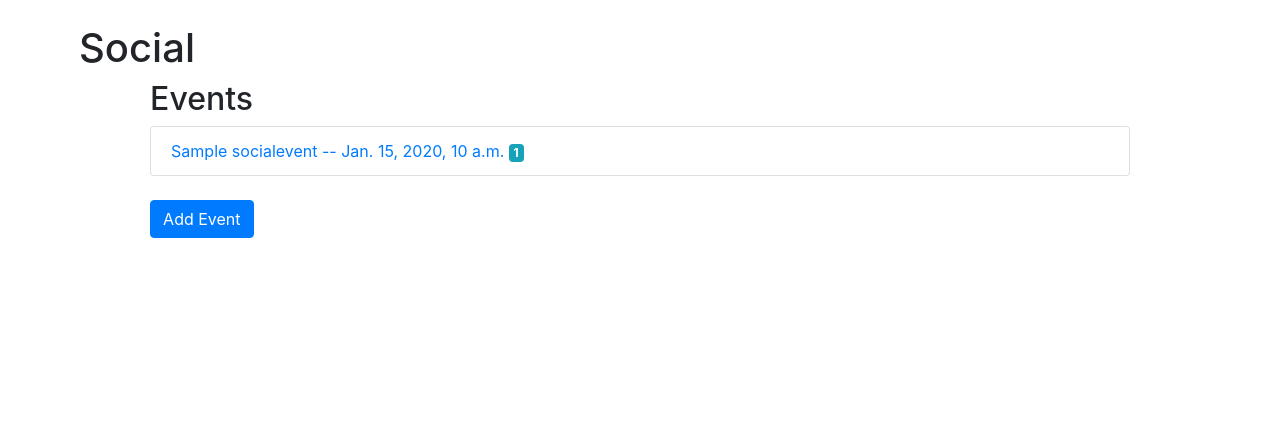
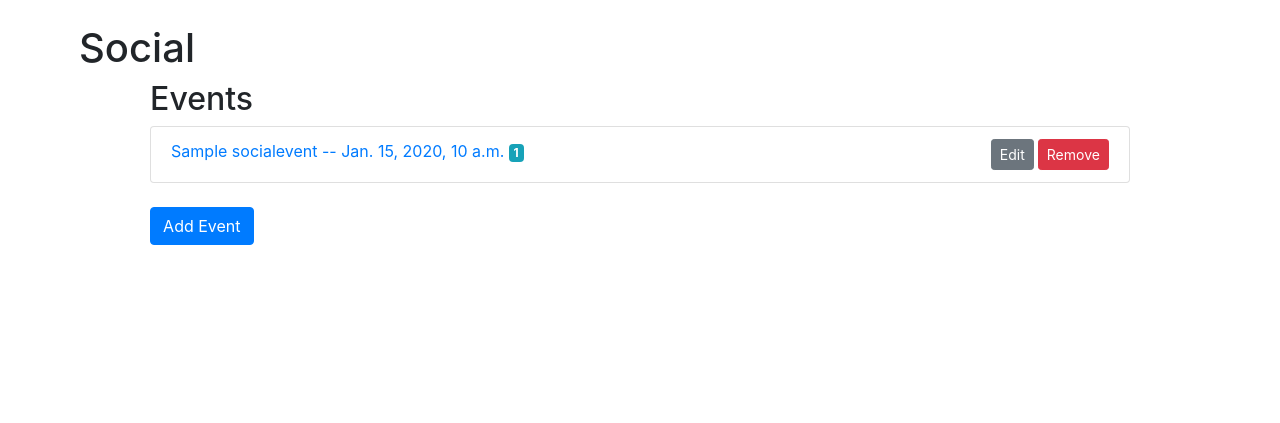
Before and after one commit to csyager/greeklink-core, a Django app: page /social in a window 1280 px wide. Shown: the part 56-479 px from the top of the page. Run offline with Django 3.2, Linux system fonts and the light colour scheme; a user stored in the database is signed in; tables that the repository leaves empty hold one stand-in row (values such as "Sample post"); some libraries are stand-ins or nearby versions.

Commit message:
Edit and remove buttons

```diff
--- a/core/forms.py
+++ b/core/forms.py
@@ -69,7 +69,6 @@ class AnnouncementForm(ModelForm):
         model = Announcement
         fields = ('title', 'target', 'body')
 
-
 class SiteSettingsForm(ModelForm):
     class Meta:
         model = SiteSettings
--- a/core/templates/core/all_announcements.html
+++ b/core/templates/core/all_announcements.html
@@ -37,7 +37,11 @@
             <ul class="list-group">
                 {% for announcement in announcements %}
                 <li class="list-group-item">
-                    <b><a href="{{ announcement.target }}">{{ announcement.title }}</a></b> - {{ announcement.user }}<br>
+                    <b><a href="{{ announcement.target }}">{{ announcement.title }}</a></b> - {{ announcement.user }}
+                {% if user.is_superuser %}
+                <a href="removeAnnouncement{{ announcement.id }}" class="btn btn-danger btn-sm float-right">Remove</a>
+                {% endif %}
+                    <br>
                     {{ announcement.body }}
                 </li>
                 {% endfor %}
--- a/core/templates/core/social.html
+++ b/core/templates/core/social.html
@@ -5,11 +5,72 @@
     <h1>Social</h1>
     <div class="container">
         <h2>Events</h2>
-        <div class="list-group">
+        <ul class="list-group">
             {% for event in page_obj %}
-            <a href="social_event{{ event.id }}" class="list-group-item">{{ event.name }} -- {{ event.date }}, {{ event.time }} <span class="badge badge-info">{{ event.list.count }}</span></a>
+            <li class="list-group-item"> <a href="social_event{{ event.id }}">{{ event.name }} -- {{ event.date }}, {{ event.time }} <span class="badge badge-info">{{ event.list.count }}</span> </a>
+                {% if user.is_superuser %}
+
+                <a href="removeSocialEvent{{ event.id }}" class="btn btn-danger btn-sm float-right">Remove</a>
+
+
+                <button type="button" class="btn btn-secondary btn-sm float-right mr-1" data-toggle="modal" data-target="#editeventModal"><span class="glyphicon glyphicon-pencil" aria-hidden="true"></span>Edit</button>
+                <!-- Modal -->
+                <div class="modal fade" id="editeventModal" tabindex="-1" role="dialog" aria-labelledby="editeventModal" aria-hidden="true">
+                    <div class="modal-dialog" role="document">
+                        <div class="modal-content">
+                            <div class="modal-header">
+                                <h4 class="modal-title" id="editeventModalLabel">Edit Event</h4>
+                                <button type="button" class="close" data-dismiss="modal" aria-label="Close">
+                                    <span aria-hidden="true">&times;</span>
+                                </button>
+                            </div>
+                            <div class="modal-body">
+                                <form method="post" action="editSocialEvent{{ event.id }}">
+                                    {% csrf_token %}
+                                    <div class="form-group row">
+                                        <label for="new_name" class="col-sm-2 col-form-label">Name</label>
+                                        <div class="col-sm-10">
+                                            <input type="text" class="form-control" id="new_name" name="name" value="{{ event.name }}">
+                                        </div>
+                                    </div>
+                                    <div class="form-group row">
+                                        <label for="new_date" class="col-sm-2 col-form-label">Date</label>
+                                        <div class="col-sm-10">
+                                            <input type="date" class="form-control" id="new_date" name="date" value="{{ event.date }}">
+                                        </div>
+                                    </div>
+                                    <div class="form-group row">
+                                        <label for="new_time" class="col-sm-2 col-form-label">Time</label>
+                                        <div class="col-sm-10">
+                                            <input type="time" class="form-control" id="new_time" name="time" value="{{ event.time }}">
+                                        </div>
+                                    </div>
+                                    <div class="form-group row">
+                                        <label for="new_location" class="col-sm-2 col-form-label">Location</label>
+                                        <div class="col-sm-10">
+                                            <input type="text" class="form-control" id="new_location" name="location" value="{{ event.location }}">
+                                        </div>
+                                    </div>
+                            </div>
+                            <div class="modal-footer">
+                                <button type="button" class="btn btn-secondary" data-dismiss="modal">Close</button>
+                                <button type="submit" class="btn btn-primary">Save changes</button>
+                                </form>
+                            </div>
+                        </div>
+                    </div>
+                </div>
+
+
+
+
+
+
+                {% endif %}
+
+            </li>
             {% endfor %}
-        </div>
+        </ul>
         <br>
         {% if user.is_superuser %}
         <button type="button" class="btn btn-primary" data-toggle="modal" data-target="#eventModal">Add Event</button>
--- a/core/urls.py
+++ b/core/urls.py
@@ -32,7 +32,9 @@ urlpatterns = [
     path('removeLink<int:link_id>', views.remove_link, name="remove_link"),
     path('addLink', views.add_link, name="add_link"),
     path('add_announcement', views.add_announcement, name='add_announcement'),
-    path('all_announcements', views.all_announcements, name='all_announcements')
+    path('all_announcements', views.all_announcements, name='all_announcements'),
+    path('removeAnnouncement<int:announcement_id>', views.remove_announcement, name="remove_announcement"),
+    path('editSocialEvent<int:event_id>', views.edit_social_event, name="edit_social_event"),
 ]
 
 
--- a/core/views.py
+++ b/core/views.py
@@ -302,6 +302,18 @@ def create_social_event(request):
 
         return HttpResponseRedirect(request.META.get('HTTP_REFERER'))
 
+@staff_member_required
+def edit_social_event(request, event_id):
+    if request.method == 'POST':
+        obj = SocialEvent.objects.get(id=event_id)
+        obj.name = request.POST.get('name')
+        obj.date = request.POST.get('date')
+        obj.time = request.POST.get('time')
+        obj.location = request.POST.get('location')
+        obj.save()
+
+    return HttpResponseRedirect(request.META.get('HTTP_REFERER'))
+
 
 @login_required
 def social_event(request, event_id):
@@ -320,6 +332,10 @@ def remove_social_event(request, event_id):
     SocialEvent.objects.filter(id=event_id).delete()
     return HttpResponseRedirect(request.META.get('HTTP_REFERER'))
 
+@staff_member_required
+def remove_announcement(request, announcement_id):
+    Announcement.objects.filter(id=announcement_id).delete()
+    return HttpResponseRedirect(request.META.get('HTTP_REFERER'))
 
 @login_required
 def add_to_list(request, event_id):
```
Also changed, not shown: core/templates/core/index.html (+6 -1 lines).
